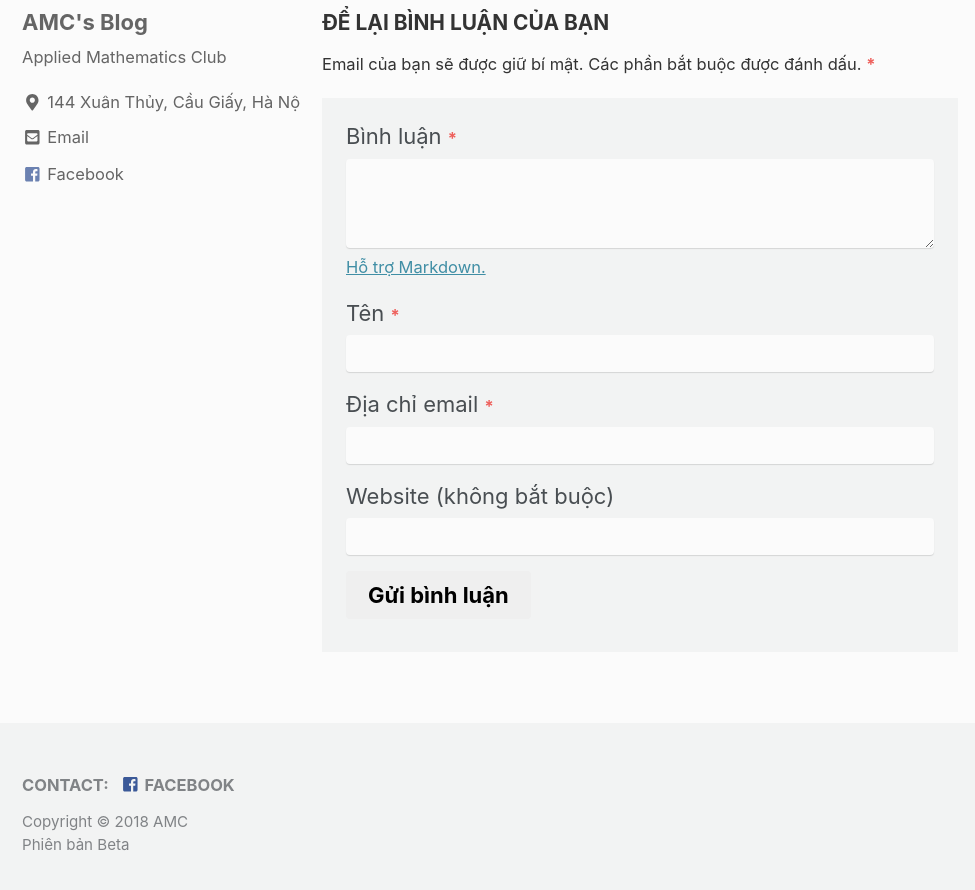
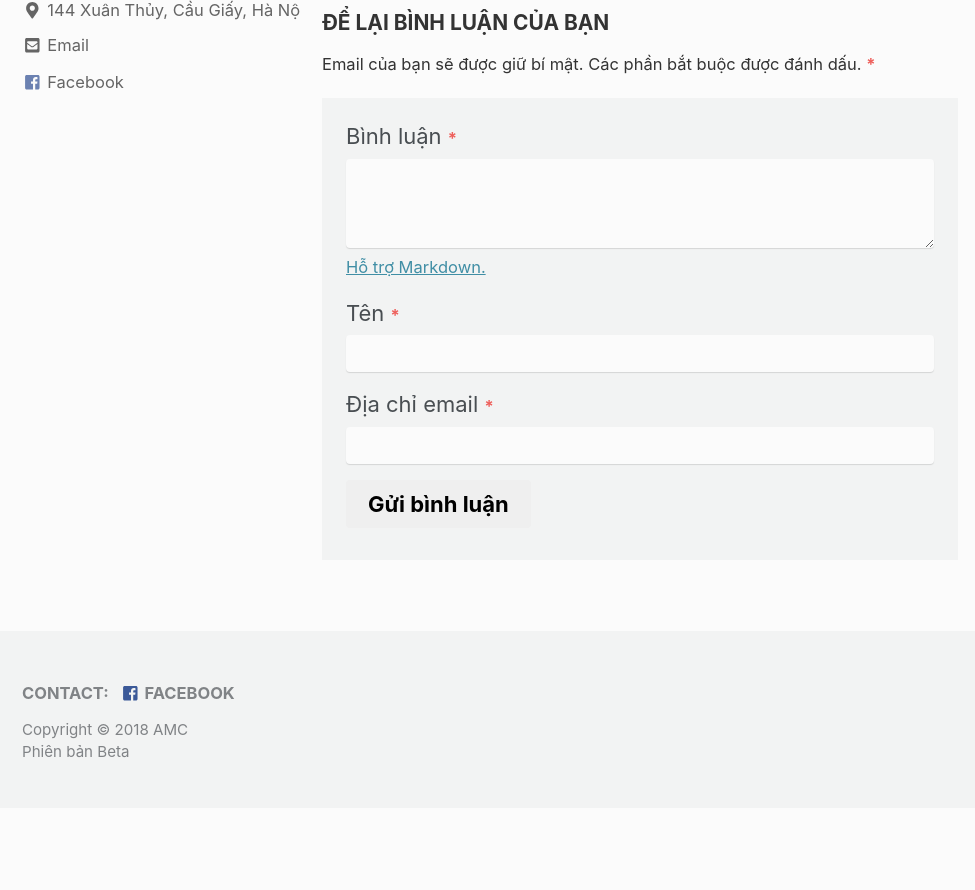
Before and after one commit to amcblog/testvon.github.io, a Jekyll site: the page built from _posts/sci-tech/17-01-01-test-sci-tech-1.md, in a window 1280 px wide and 900 px high, scrolled down 881 px. Shown: the top 890 px of the window, without its empty margins (0-975 px from the left). Built offline with Jekyll 4.4.1, drawn with Linux system fonts in a browser that asks for light colours; nearby versions of some CDN libraries; after the commit the page ends 1689 px from its top, so only the background shows below that.

Commit message:
Update comments.html

```diff
--- a/_includes/comments.html
+++ b/_includes/comments.html
@@ -94,10 +94,10 @@
             <label for="comment-form-email">{{ site.data.ui-text[site.locale].comment_form_email_label | default: "Email address" }} <small class="required">*</small></label>
             <input type="email" id="comment-form-email" name="fields[email]" tabindex="3" />
           </fieldset>
-          <fieldset>
-            <label for="comment-form-url">{{ site.data.ui-text[site.locale].comment_form_website_label | default: "Website (optional)" }}</label>
+    <!--      <fieldset>
+           <label for="comment-form-url">{{ site.data.ui-text[site.locale].comment_form_website_label | default: "Website (optional)" }}</label>
             <input type="url" id="comment-form-url" name="fields[url]" tabindex="4"/>
-          </fieldset>
+          </fieldset> -->
           <fieldset class="hidden" style="display: none;">
             <input type="hidden" name="options[origin]" value="{{ page.url | absolute_url }}">
             <input type="hidden" id="comment-parent" name="fields[replying_to]" value="">
```
